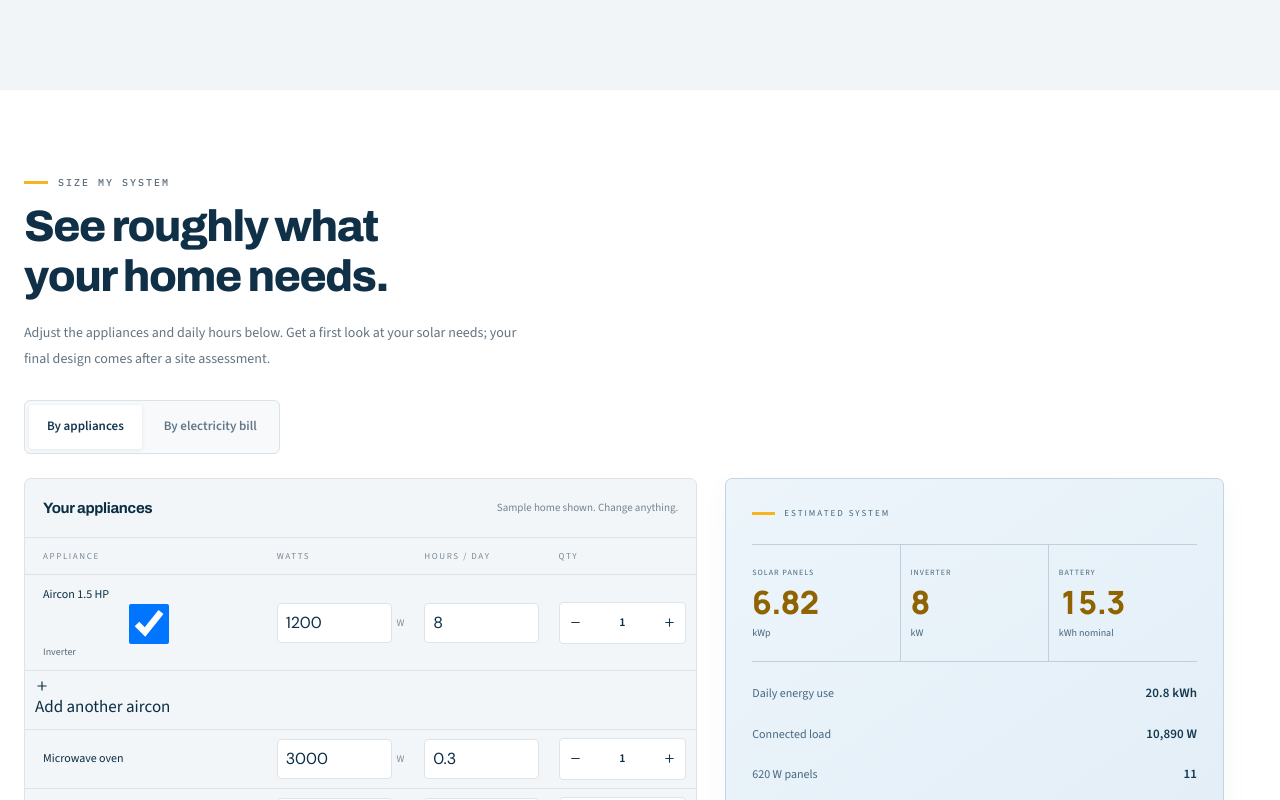
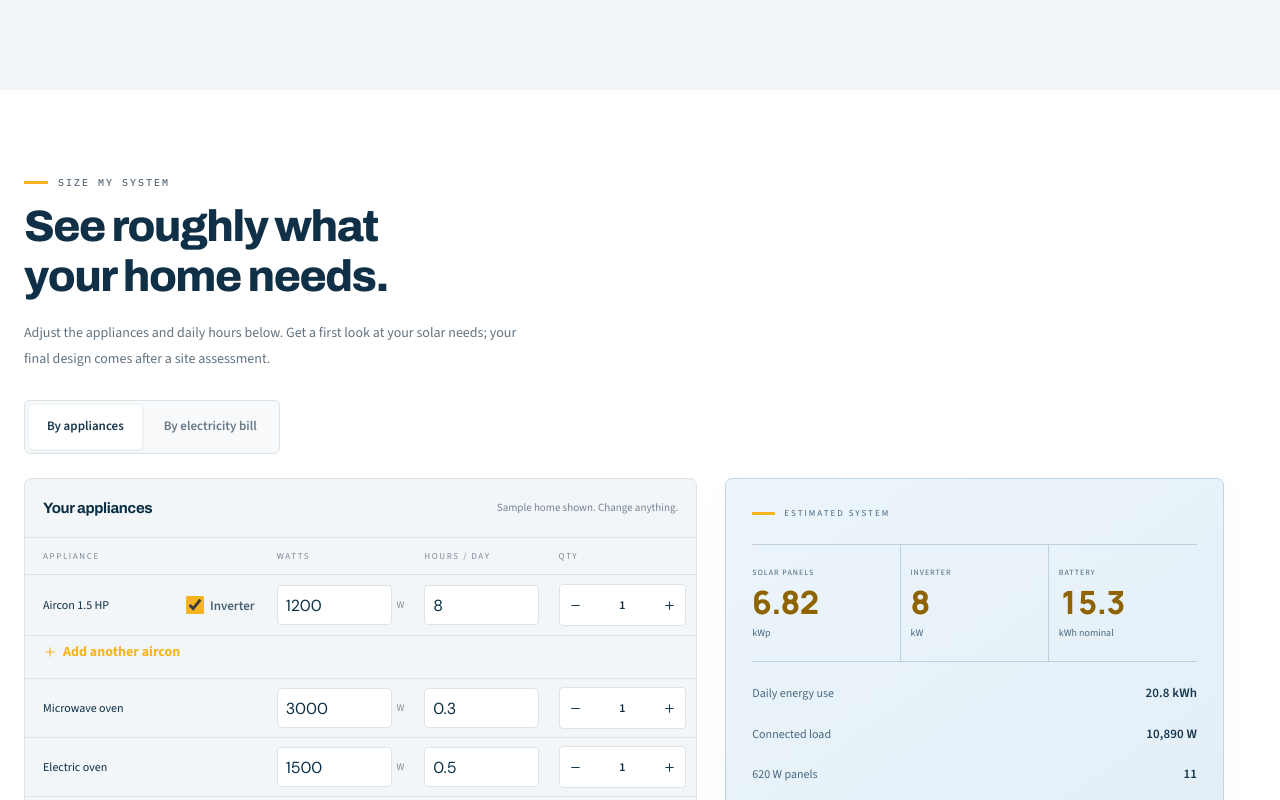
Before and after one commit to neilzkie14/aizek-renewables-web, a React (Vite) app: page / in a window 1280 px wide. Shown: the part 2000-2800 px from the top of the page. Built offline with nearby package versions, Linux system fonts and the light colour scheme.

Commit message:
Update brand.css

```diff
--- a/src/brand.css
+++ b/src/brand.css
@@ -125,3 +125,17 @@ h3{font-weight:700;font-stretch:105%}
 .appliance-reset{display:inline-flex;align-items:center;gap:7px;min-height:46px;padding:0 6px;margin-left:auto;background:transparent;border:0;color:var(--ink-2);font:600 14px/1 var(--f-body);white-space:nowrap;cursor:pointer}
 .appliance-reset:hover{color:var(--ink)}
 @media (max-width:600px){.appliance-list-actions{margin:12px 14px 4px;gap:8px}.appliance-list-actions .appliance-add-more span{display:none}}
+
+/* ---------- Aircon rows: inverter tick box + add another ---------- */
+.aircon-head{display:flex;align-items:center;gap:10px;flex-wrap:wrap}
+.inverter-toggle{display:inline-flex;align-items:center;gap:6px;margin-left:auto;font:600 13px/1 var(--f-body);color:var(--ink-2);cursor:pointer;white-space:nowrap}
+.inverter-toggle input{width:18px;height:18px;margin:0;accent-color:var(--sun);cursor:pointer}
+.aircon-remove{display:inline-grid;place-items:center;width:28px;height:28px;border:0;border-radius:4px;background:transparent;color:var(--ink-2);cursor:pointer}
+.aircon-remove:hover{color:var(--ink);background:var(--sun-soft)}
+.appliance-table tbody tr.aircon-add-row td{padding:0 18px 10px;border-top:0}
+.aircon-add{display:inline-flex;align-items:center;gap:6px;min-height:32px;padding:0;border:0;background:transparent;color:var(--sun);font:700 14px/1 var(--f-body);cursor:pointer}
+.aircon-add:hover{text-decoration:underline}
+@media (max-width:600px){
+  .appliance-table tbody tr.aircon-add-row{display:block;padding:0 14px 10px}
+  .appliance-table tbody tr.aircon-add-row td{display:block;padding:0}
+}
```
